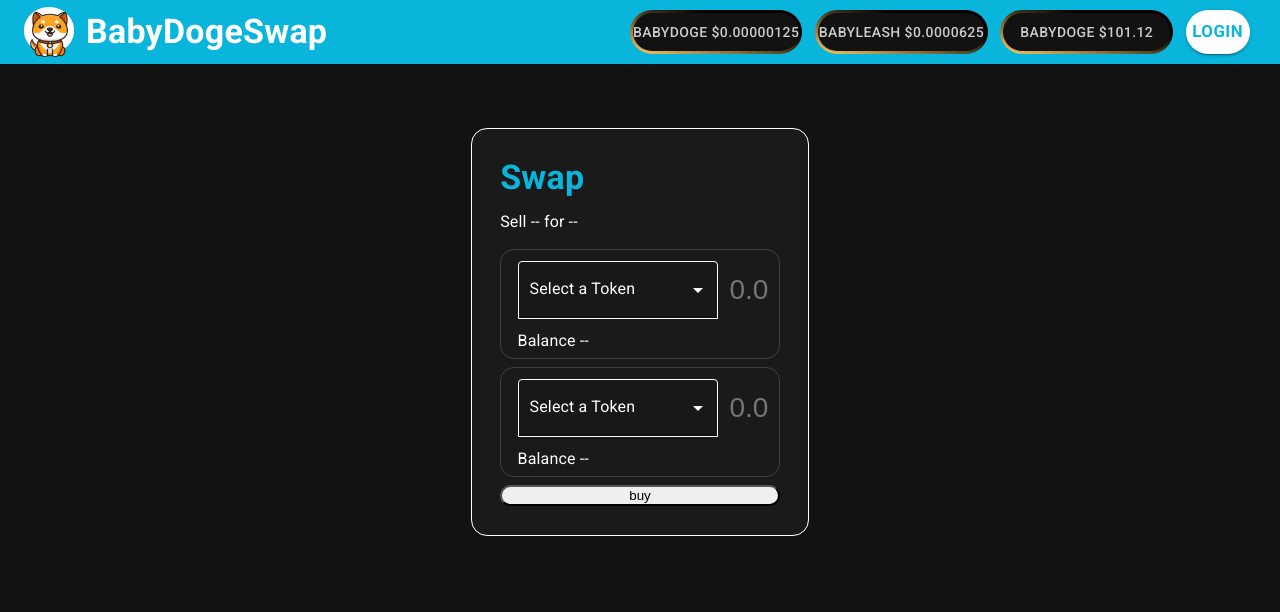
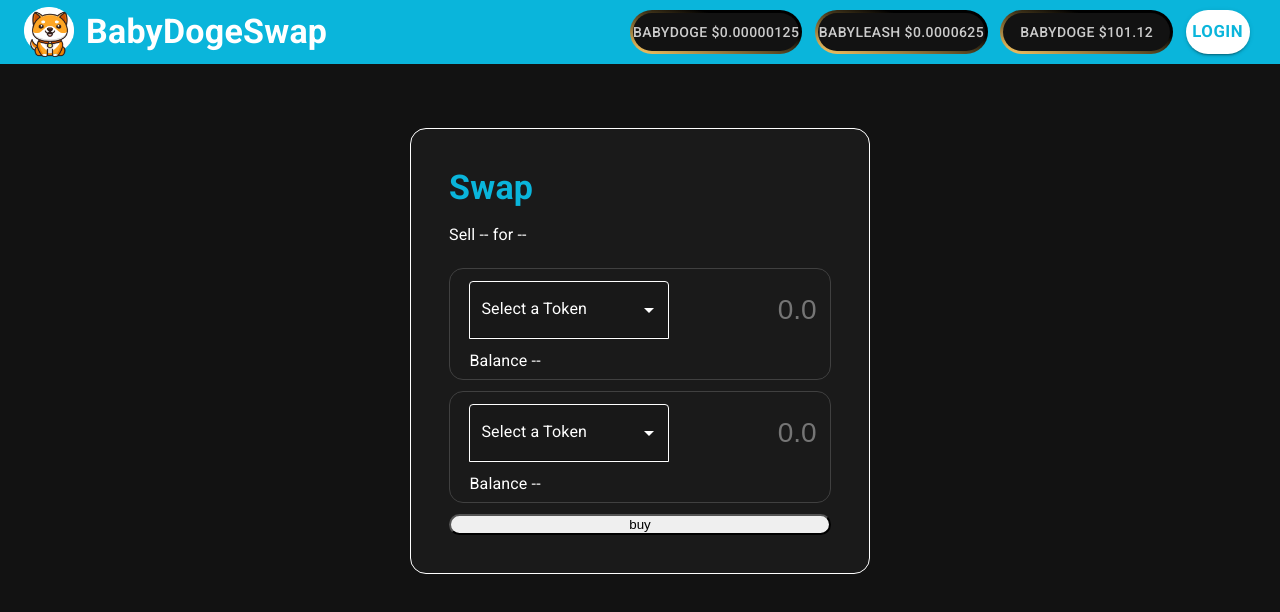
Before and after one commit to d-s-i/uniswap-fork, a Next.js app: page /swap in a window 1280 px wide. Shown: the top 612 px of the page. Built offline with nearby package versions, Linux system fonts and the light colour scheme; what web3 would draw is missing.

Commit message:
adjusting the padding on AppCard

```diff
--- a/components/UI/Cards/AppCard.module.css
+++ b/components/UI/Cards/AppCard.module.css
@@ -42,14 +42,14 @@
 
 .lg-container {
     background-color: white;
-    padding: 5% 28% 0 28%;
+    padding: 5% 20% 0 20%;
     width: 100%;
 }
 
 .lg-secondary-container {
     background-color: #121212;
     color: #cccccc;
-    padding: 5% 28% 0 28%;
+    padding: 5% 20% 0 20%;
     width: 100%;
     height: 100vh;
 }
```
